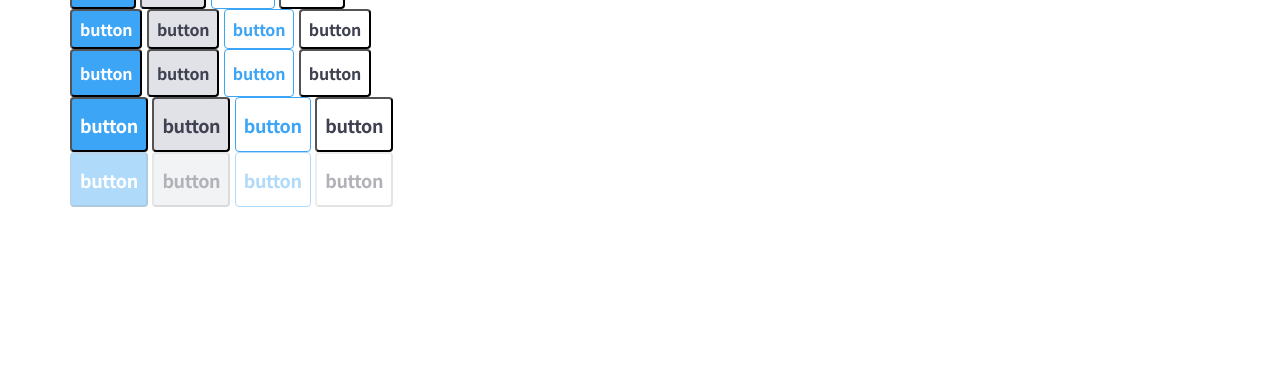
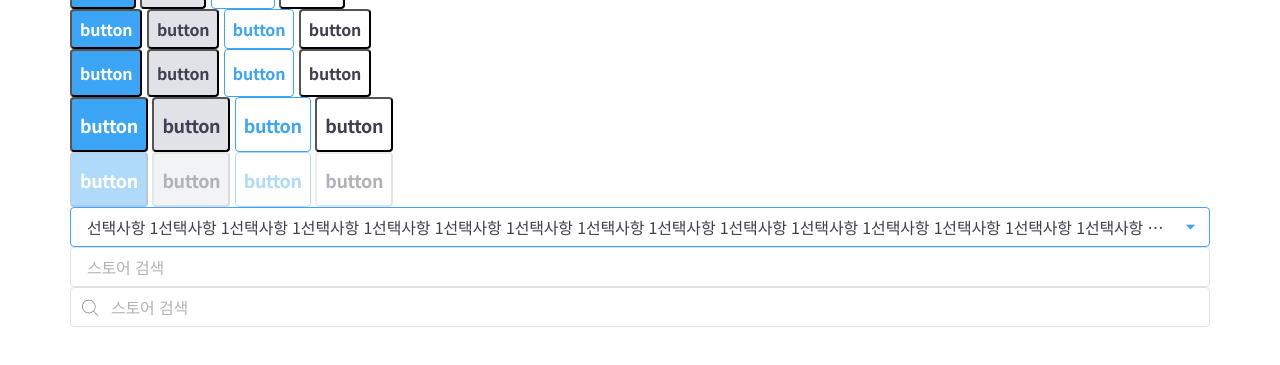
Before and after one commit to devSujeong/tomorrow-house, a website: page index.html in a window 1280 px wide. Shown: the part 207-572 px from the top of the page. Drawn offline with Linux system fonts and the light colour scheme; files whose address does not match are found by name.

Commit message:
implement common form components. select, input

```diff
--- a/index.html
+++ b/index.html
@@ -118,6 +118,26 @@
         <button type="button" class="btn-ghost btn-55" disabled>button</button>
       </div>
     </div>
+
+    <div>
+      <div class="select-group is-active">
+        <select class="form-select">
+          <option value="1">선택사항 1선택사항 1선택사항 1선택사항 1선택사항 1선택사항 1선택사항 1선택사항 1선택사항 1선택사항 1선택사항 1선택사항 1선택사항 1선택사항 1선택사항 1선택사항 1선택사항 1선택사항 1</option>
+          <option value="2">선택사항 2</option>
+          <option value="3">선택사항 3</option>
+          <option value="4">선택사항 4</option>
+          <option value="5">선택사항 5</option>
+        </select>
+        <i class="ic-caret" aria-hidden="true"></i>
+      </div>
+
+      <input class="form-input" type="text" placeholder="스토어 검색">
+
+      <div class="input-group">
+        <i class="ic-search" aria-hidden></i>
+        <input class="form-input" type="text" placeholder="스토어 검색">
+      </div>
+    </div>
   </div>
 </body>
 </html>
--- a/styles/main.scss
+++ b/styles/main.scss
@@ -16,5 +16,6 @@
 @import './modules/star-rating';
 @import './modules/price';
 @import './modules/buttons';
+@import './modules/forms';
 
 @import './layouts/grids';
--- /dev/null
+++ b/styles/modules/_forms.scss
@@ -0,0 +1,75 @@
+%form-base {
+  @include text-style(16, $primary);
+  display: block;
+  width: 100%;
+  padding: 0 16px;
+  height: 40px;
+  border-radius: 4px;
+  border: 1px solid $border;
+  border-radius: 4px;
+  background-color: $white;
+  appearance: none;
+  transition: background-color 200ms ease-in-out;
+
+  &::placeholder {
+    color: $tertiary;
+  }
+
+  &:not(:disabled):hover {
+    background-color: $background;
+  }
+
+  &:disabled {
+    opacity: 0.4;
+    cursor: not-allowed;
+  }
+}
+
+.form-select,
+.form-input {
+  @extend %form-base;
+}
+
+// NOTE: select
+.select-group {
+  position: relative;
+
+  &.is-active {
+    .form-select {
+      border-color: $blue;
+    }
+
+    .ic-caret {
+      color: $blue;
+    }
+  }
+
+  .form-select {
+    padding-right: 40px;
+    text-overflow: ellipsis;
+  }
+
+  .ic-caret {
+    @include pos-center-y;
+    right: 8px;
+    font-size: 24px;
+    color: $tertiary;
+    pointer-events: none;
+  }
+}
+
+// NOTE: input
+.input-group {
+  position: relative;
+
+  .form-input {
+    padding-left: 40px;
+  }
+
+  .ic-search {
+    @include pos-center-y;
+    left: 10px;
+    font-size: 20px;
+    color: $secondary;
+  }
+}
```
Also changed, not shown: style.css, 1 other file.
